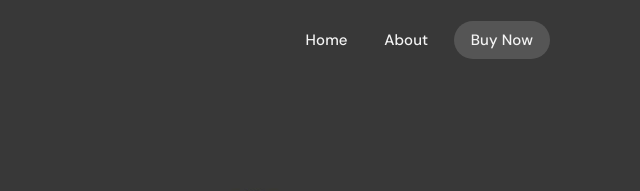
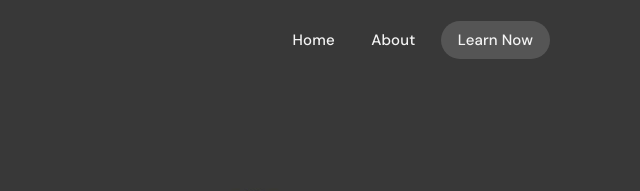
Before and after one commit to Couresfy/landingpage.github.io, a plain HTML site: page index.html in a window 1280 px wide. Shown: the top 191 px of the page, 640-1280 px from the left. Drawn offline with nearby package versions, Linux system fonts and the light colour scheme.

Commit message:
Update index.html

```diff
--- a/index.html
+++ b/index.html
@@ -22,7 +22,7 @@
                 <nav class="navbar">
                     <a href="#">Home</a>
                     <a href="about.html">About</a>
-                    <a onclick="openPopup()">Buy Now</a>
+                    <a onclick="openPopup()">Learn Now</a>
                 </nav>
             </div>
         </header>
```
